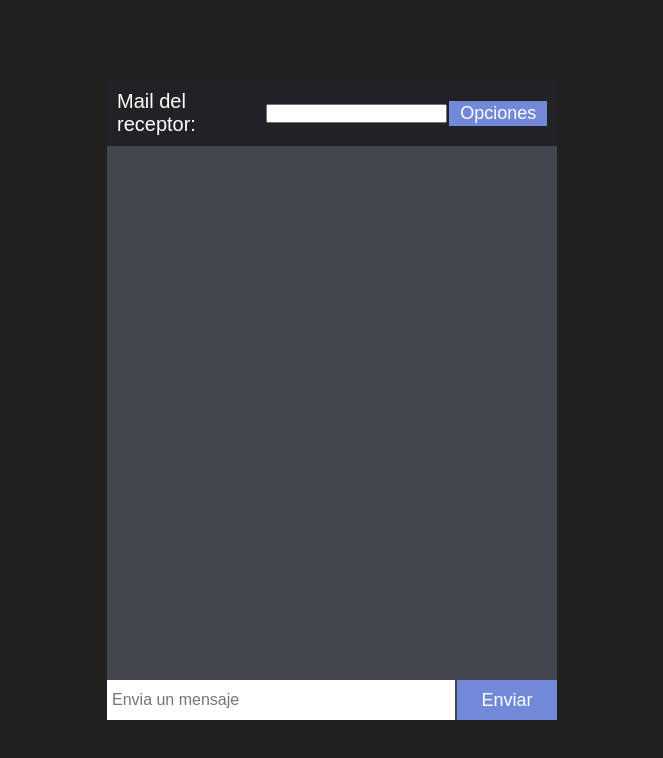
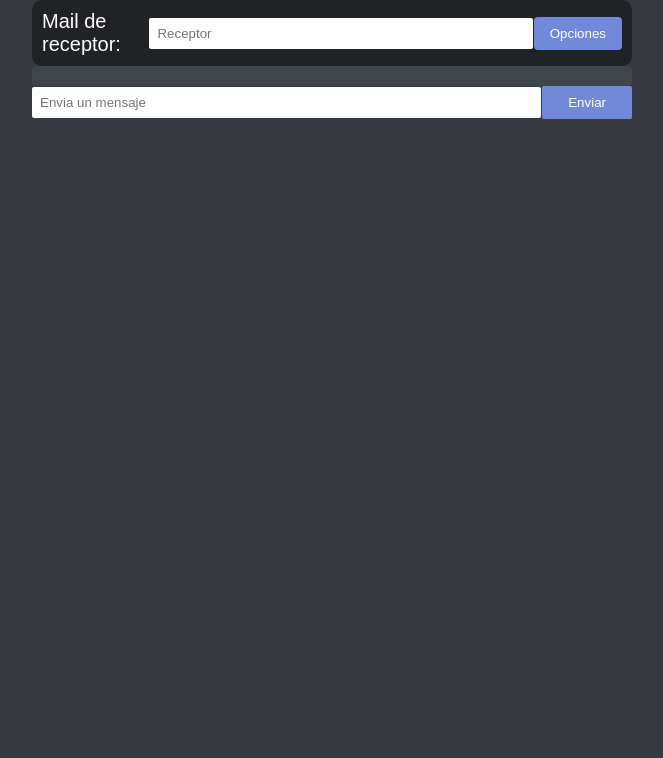
Before and after one commit to Aleeex04/Proyecto_Pagina_Chat_Frontend, a plain HTML site: page paginas/chat.html in a window 1280 px wide. Shown: the whole page, without its empty margins (308-971 px from the left). Drawn offline with Linux system fonts and the light colour scheme; no server answers.

Commit message:
Cambiamos algunos estilos y js (fin)

```diff
--- a/paginas/chat.html
+++ b/paginas/chat.html
@@ -4,29 +4,30 @@
     <meta charset="UTF-8">
     <meta http-equiv="X-UA-Compatible" content="IE=edge">
     <meta name="viewport" content="width=device-width, initial-scale=1.0">
+    <link rel="stylesheet" href="css/chat.css">
     <title>CHAT</title>
-	<link rel="stylesheet" href="css/chat.css">
 </head>
-<body>
-    <section>
-        <div class="container">
-            <label class="header">
-                Mail del receptor: <input type="text" id="receptor" >
-                <button class="but" type="submit" onclick="goOptions()">Opciones</button>
-            </label>
-            <div class="body">
-                <div><ul id="tab"></ul></div>
+<body onload="rebreMissatge()">
+    <div id="men">
+        <form onsubmit="enviarMissatge(); return false;">
+            <div class="header">
+                <span>Mail de receptor:</span>
+                <input type="text" id="receptor" placeholder="Receptor" required>
+                <button class="but" id= "btn-opt" onclick="goOptions()">Opciones</button>
             </div>
+
+            <div id="chat-container">
+                <div id="missatges"></div>
+            </div>
+
             <div class="footer">
-                <form>
-                    <input type="text" id="sms" placeholder="Envia un mensaje">
-                    <button type="submit" onclick="sendSms()">Enviar</button>
+                <input type="text" id="sms" placeholder="Envia un mensaje" required onkeypress="handleKeyPress(event)">
+                <button type="submit" id="btn-sms">Enviar</button>
+            </div>
         </form>
     </div>
 
-        </div>
-    </section>
+
     <script src="js/chat.js"></script>
-
 </body>
 </html>
--- a/paginas/css/addFriend.css
+++ b/paginas/css/addFriend.css
@@ -10,13 +10,13 @@ section{
     align-items: center;
     min-height: 100vh;
     width: 100%;
-    background: rgb(34, 31, 31);
+    background: #36393f;
 }
 .form-box{
     position: relative;
     width: 400px;
     height: 450px;
-    background:rgb(47, 41, 41);
+    background: transparent;
     border: 2px solid rgb(255, 255, 255);
     border-radius: 5px;
     display: flex;
--- a/paginas/css/chat.css
+++ b/paginas/css/chat.css
@@ -1,23 +1,16 @@
-*{
+* {
     margin: 0;
     padding: 0;
     font-family: 'poppins',sans-serif;
     box-sizing: border-box;
 }
-section{
+
+body {
+    background-color: #36393f;
+    color: #fff;
+    font-family: Arial, sans-serif;
     display: flex;
-    justify-content: center;
-    align-items: center;
-    min-height: 100vh;
-    width: 100%;
-    background: rgb(34, 31, 31);
-}
-body{
-    height: 100vh;
-    color: white;
-    display: flex;
-    justify-content: center;
-    align-items: center;
+    flex-direction: column;
 }
 
 .header {
@@ -26,88 +19,87 @@ body{
     padding: 10px;
     display: flex;
     align-items: center;
+    width: 600px;
+    border-radius: 10px;
+    position: sticky;
+    top: 0;
     justify-content: space-between;
 }
-.container{
-    width: 450px;
-    height: 80vh;
+
+form {
     display: flex;
     flex-direction: column;
-    background-color: #40454e;
-}
-.body{
-    flex: 1;
-    color: white;
-    background-color: #40454e;
-    padding: 20px 30px;
-    overflow-y: scroll;
-    scrollbar-width: thin;
+    align-items: center;
+    justify-content: center;
 }
 
-.body::-webkit-scrollbar {
-    width: 8px;
+input[type="text"] {
+    padding: 8px;
+    width: 525px;
+    border: none;
+    border-radius: 2px;
 }
 
-.body::-webkit-scrollbar-thumb {
-    background-color: #202225;
+button {
+    padding: 9px 16px;
+    background-color: #7289da;
+    color: #fff;
+    border: none;
     border-radius: 4px;
+    cursor: pointer;
+    margin-left: 1px;
+
 }
 
-.body::-webkit-scrollbar-track {
-    background-color: #36393f;
+#btn-sms {
+    padding: 9px 26px;
+    background-color: #7289da;
+    color: #fff;
+    border: none;
+    border-radius: 2px;
+    cursor: pointer;
+
 }
 
-p{
-    background-color: #7289da;
-    padding: 10px;
-    color: white;
-    width: fit-content;
-    border-radius: 10px;
-    margin-bottom: 15px;
-}
-.user_message{
-    background-color: white;
-    color: black;
+#btn-sms:hover {
+    background-color: #43569a;
 }
 
-.footer form{
-    display: flex;
+#btn-opt:hover {
+    background-color: #43569a;
 }
-form input{
-    flex: 1;
-    height: 40px;
+
+
+#but {
+    padding: 8px 16px;
     border: none;
-    outline: none;
-    padding-left: 5px;
-    font-size: 16px;
-}
-form button{
-    width: 100px;
-    font-size: 18px;
-    border: none;
-    outline: none;
-    background-color: #7289da;
-    color: white;
-    cursor: pointer;
-    margin-left: 2px;
-}
-form button:hover{
-    background-color: #3f4c79;
-    transition: 0.2s ease;
-}
-.but{
-    width: 100px;
-    font-size: 18px;
-    border: none;
-    outline: none;
-    background-color: #7289da;
-    color: white;
-    cursor: pointer;
-    margin-left: 2px;
-    padding: 2px;
+    border-radius: 4px;
 
 }
-.but:hover{
-    background-color: #3f4c79;
-    transition: 0.2s ease;
+
+#chat-container {
+    width: 600px;
+    max-height: 640px; /* Ajusta el valor para determinar la altura máxima visible */
+    display: flex;
+    flex-direction: column;
+    justify-content: flex-end;
 }
+
+#missatges {
+    padding: 10px;
+    border-radius: 4px;
+    background-color: #40444b;
+    overflow-y: auto;
+
+}
+
+p {
+    margin: 5px 0;
+}
+
+.footer {
+    width: 600px;
+    display: flex;
+    justify-content: space-between;
+    align-items: center;
+}
--- a/paginas/css/index.css
+++ b/paginas/css/index.css
@@ -11,7 +11,7 @@ section{
     min-height: 100vh;
     width: 100%;
 
-    background:rgb(47, 41, 41);
+    background: #36393f;
     background-position: center;
     background-size: cover;
 }
--- a/paginas/css/listfriends.css
+++ b/paginas/css/listfriends.css
@@ -12,7 +12,7 @@ section{
     min-height: 100vh;
     width: 100%;
 
-    background:rgb(47, 41, 41);
+    background: #36393f;
     background-position:100%;
     background-size: cover;
 }
--- a/paginas/css/options.css
+++ b/paginas/css/options.css
@@ -12,7 +12,7 @@ section{
     min-height: 100vh;
     width: 100%;
 
-    background: rgb(34, 31, 31);
+    background: #36393f;
     background-position:100%;
     background-size: cover;
 }
--- a/paginas/css/register.css
+++ b/paginas/css/register.css
@@ -10,7 +10,7 @@ section{
     align-items: center;
     min-height: 100vh;
     width: 100%;
-    background:rgb(47, 41, 41);
+    background:#36393f;
 }
 
 .form-box{
--- a/paginas/js/chat.js
+++ b/paginas/js/chat.js
@@ -1,51 +1,71 @@
-function sendSms(){
-    let mail = sessionStorage.getItem("mail");
-    let session = sessionStorage.getItem("session");
-    let receptor = document.getElementById("receptor").value;
-    let sms = document.getElementById("sms").value;
+function rebreMissatge() {
+    var mail = sessionStorage.getItem('mail');
+    var session = sessionStorage.getItem('session');
 
     var http = new XMLHttpRequest();
-    http.open("POST","http://localhost:8080/Proyecto_Chat/Xat",true);
-    http.setRequestHeader("Content-Type","application/x-www-form-urlencoded");
-    http.send("mail=" + mail +"&session=" + session + "&receptor=" + receptor + "&sms="+ sms);
-    http.onload = function(){
 
-        if(this.readyState== 4 && http.status==200){
+    http.open("GET", "http://localhost:8080/Proyecto_Chat/Xat?mail=" + mail + "&session=" + session, true);
+
+    http.onreadystatechange = function () {
+        if (http.readyState === 4 && http.status === 200) {
+          var response = JSON.parse(http.responseText);
+          var emisor = response.emisor;
+          var text = response.text;
+          console.log('Emisor: ' + emisor);
+          console.log('Texto: ' + text);
+          var conversation = document.getElementById("missatges");
+          var message = document.createElement("p");
+          message.textContent = emisor + ": " + text;
+          conversation.appendChild(message);
+          conversation.scrollTop = conversation.scrollHeight;
 
         }
-    }
-    getSms();
-}
+      };
 
-function getSms(){
+    http.send();
+  }
 
-    let mail = sessionStorage.getItem("mail");
-    let session = sessionStorage.getItem("session");
+  function enviarMissatge() {
+    var mail = sessionStorage.getItem('mail');
+    var session = sessionStorage.getItem('session');
+    var receptor = document.getElementById("receptor").value;
+    var sms = document.getElementById("sms").value;
+
+    var http = new XMLHttpRequest();
+
+    http.open("POST", "http://localhost:8080/Proyecto_Chat/Xat?mail=" + mail + "&session=" + session + "&receptor=" + receptor + "&sms=" + sms, true);
+
+    http.onreadystatechange = function () {
+      if (http.readyState === 4 && http.status === 200) {
+
+        var conversation = document.getElementById("missatges");
+        var message = document.createElement("p");
+        message.textContent = "Tu : " + sms;
+        conversation.appendChild(message);
+
+        document.getElementById("sms").value = "";
+        rebreMissatge();
+        conversation.scrollTop = conversation.scrollHeight;
+
+      }
+    };
+
+    http.send();
+  }
 
 
-    var http = new XMLHttpRequest();
-    http.open("GET","http://localhost:8080/Proyecto_Chat/Xat?mail=" + mail + "&session="+ session,true);
-
-    http.onload = function(){
-        if(this.readyState== 4 && http.status==200){
-            let message = JSON.parse(http.response);
-            alert("Tienes un nuevo mensage!");
-            let listFriends = JSON.parse(http.response);
-            let tab = document.getElementById("tab");
-            tab.innerHTML= "";
-
-            const option = document.createElement("p");
-            option.textContent = JSON.stringify(message["text"]);
-            tab.appendChild(option);
-        }
-    }
-    http.send();
-}
 function goOptions(){
     window.location.href = "options.html";
 }
 
 window.onload = function(){
-    setInterval(getSms(),50)
+    setInterval(rebreMissatge(),50)
 
 }
+
+function handleKeyPress(event) {
+  if (event.keyCode === 13) {
+      event.preventDefault(); // Evita el envío automático del formulario
+      enviarMissatge(); // Llama a la función enviarMensaje()
+  }
+}
```
Also changed, not shown: paginas/js/listFriends.js (+5 -4 lines), paginas/js/register.js (+13 -14 lines). Lines whose indentation alone changed are shown as unchanged.
